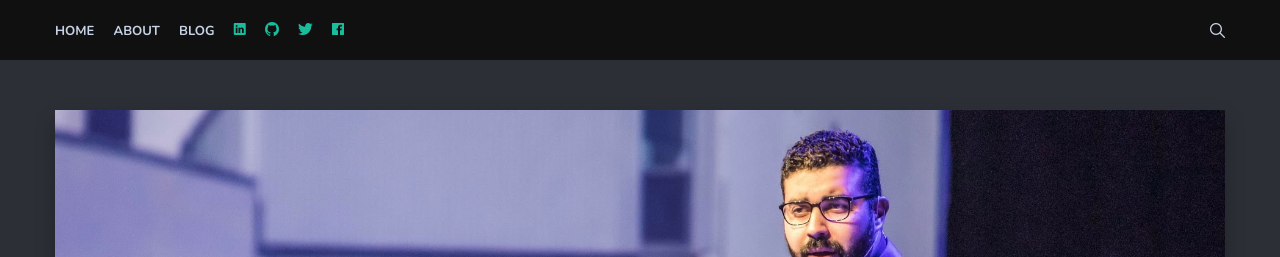
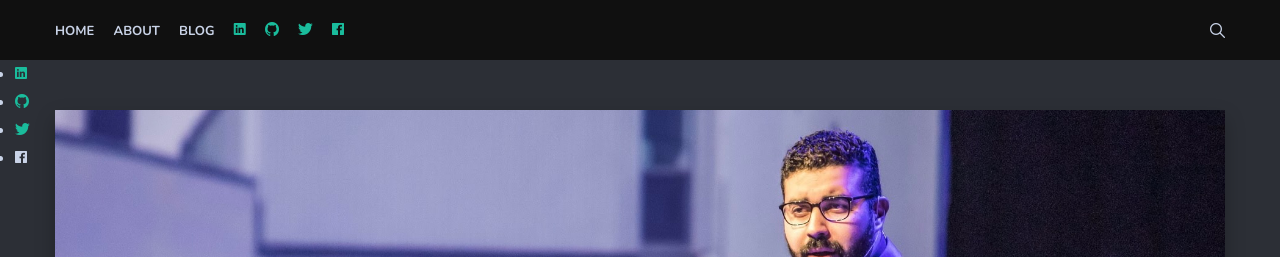
Before and after one commit to jjsantanna/jjsantanna.github.io, a Jekyll site: the page built from index.html, in a window 1280 px wide. Shown: the top 257 px of the page. Built offline with Jekyll 4.4.1, drawn with Linux system fonts in a browser that asks for light colours; nearby versions of some CDN libraries; the list of posts is cut into pages by our own code.

Commit message:
fixing stuff

```diff
--- a/_includes/header.html
+++ b/_includes/header.html
@@ -29,7 +29,14 @@
     </div>
   </div>
 
-
+  <div>
+    <ul>
+    <li ><a href="{{ site.linkedin}}" class="social-profiles-link"><i class="ion ion-logo-linkedin"></i></a> </li>
+    <li ><a href="{{ site.github}}" class="social-profiles-link"><i class="ion ion-logo-github"></i></a></li>
+    <li ><a href="{{ site.twitter }}" class="social-profiles-link"><i class="ion ion-logo-twitter"></i></a></li>
+    <li <a href="{{ site.facebook }}" class="social-profiles-link"><i class="ion ion-logo-facebook"></i></a></li>
+    </ul>
+  </div>
 
   <div class="search">
     <div class="search-box">
```
